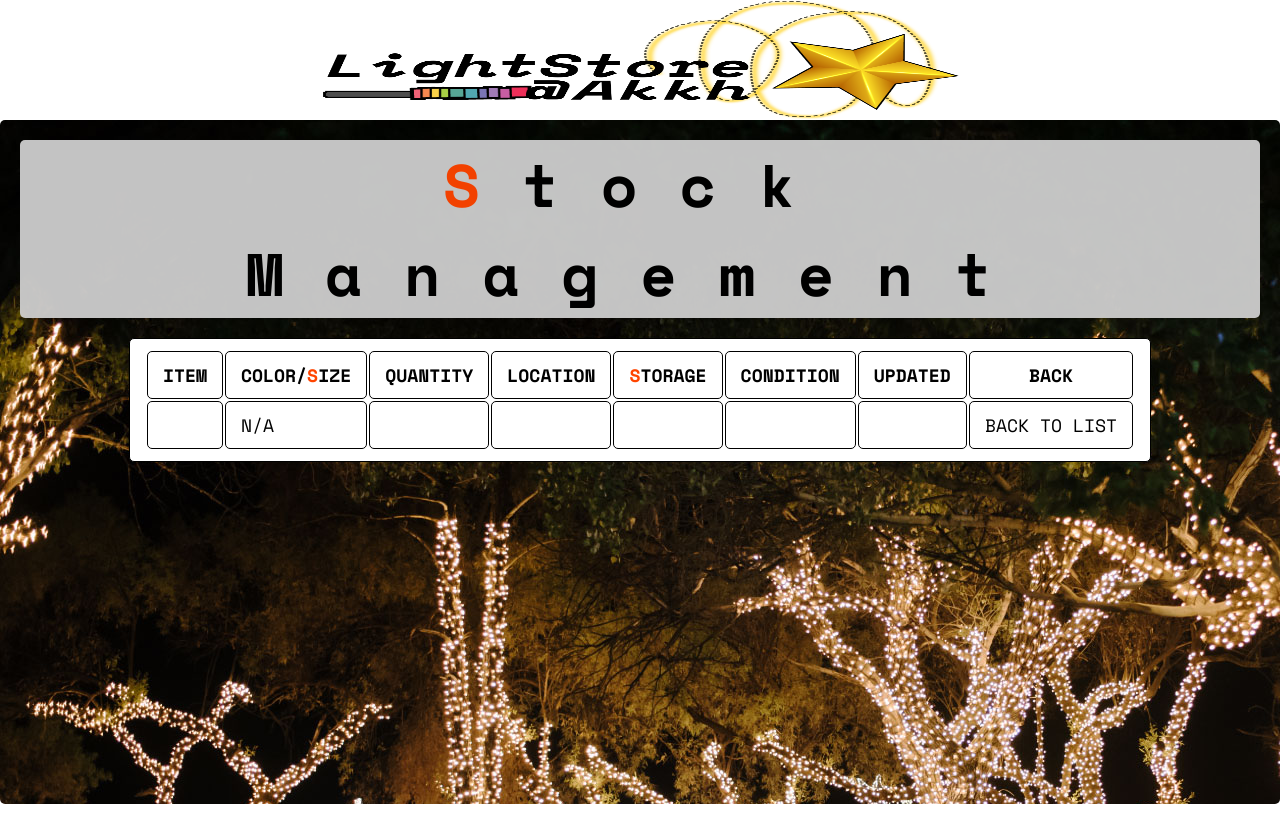
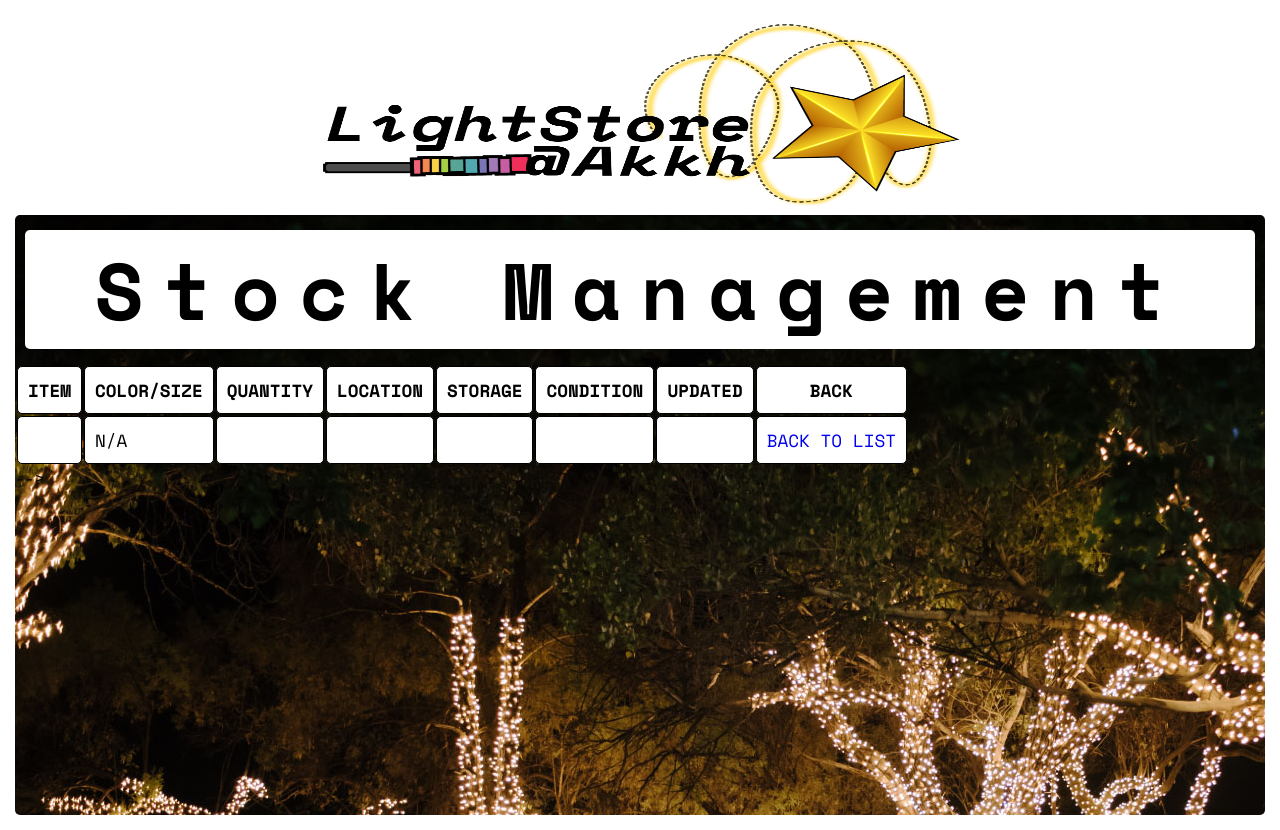
Before and after one commit to akayela/lights, a Django app: template templates/store/stock_detail.html in a window 1280 px wide. Before the commit the page ends 804 px from the top, so only its background shows below. Run offline with Django 5.2, Linux system fonts and the light colour scheme; the template is opened without the code that fills it, so the values that code supplies are empty; some libraries are stand-ins or nearby versions.

Commit message:
using grid for most of layout

```diff
--- a/static/css/base.css
+++ b/static/css/base.css
@@ -72,22 +72,31 @@ body {
 .main {
     background-image: url("../images/trees.jpg");
     height: 83vh;
-    padding: var(--padding-small);
+    margin-top: 25px;
     border-radius: var(--radius-small);
 }
 
-.content-wrapper {
-    padding: var(--padding-small);
+/* .content-wrapper {
+    padding-top: var(--padding-small);
 }
+*/
 
 .content{
     display:flex;
     flex-direction: row;
     justify-content: space-between;
 }
+
+.list-wrapper {
+    display: grid;
+    grid-template-columns: 3fr 8fr;
+    grid-template-rows: 1fr;
+    grid-gap: var(--padding-small);
+}
+
 .left {
-    width: 20%;
     display: flex;
+    opacity: 90%;
     flex-direction: column;
     background-color: var(--secondary-bg-color);
     border-radius: var(--radius-small);
@@ -177,10 +186,9 @@ span {
 }
 
 .right {
-    width: 75%;
     opacity: 95%;
     display: flex;
-    justify-content: stretch;
+    justify-content: center;
     border-radius: var(--radius-small);
 }
 
--- /dev/null
+++ b/static/css/base1.css
@@ -0,0 +1,199 @@
+* {
+margin: 0;
+padding: 0;
+box-sizing: border-box;
+}
+
+html {
+    margin: 15px;
+    font-family: 'space mono', monospace;
+}
+
+.body {
+    font-size: 62.5%;
+    font-size: 1.8rem;
+    font-weight: 500;
+
+}
+.container {
+display: grid;
+grid-template-rows: 25vh 75vh;
+}
+
+.hero{
+    display: flex;
+    align-items: center;
+    justify-content: center;
+}
+
+.hero-logo {
+    height: 23vh;
+    width: 50vw;
+}
+
+.main-background {
+    background-image: url('../images/trees.jpg');
+    border-radius: 5px;
+}
+.main{
+    display: grid;
+    grid-template-rows: 15% 80%;
+    border-radius: 5px;
+}
+
+.main-heading {
+    background-color: white;
+    margin: 15px 10px;
+    display: block;
+    font-size: 2.5rem;
+    font-weight: 700;
+    letter-spacing: 1.2rem;
+    text-align: center;
+    border-radius: 5px;
+}
+
+.list-wrapper {
+    margin: 0 10px;
+    display: grid;
+    grid-template-columns: 2fr 8fr;
+    grid-template-rows: 1fr;
+    grid-gap: 10px;
+}
+
+.left {
+    margin-top: 3px;
+    display: grid;
+    grid-template-rows: 5fr 7fr;
+    grid-template-columns: 1fr;
+    border-radius: 5px;
+    background-color: white;
+    border: 1px solid black;
+    border-radius: 5px;
+    padding: 10px;
+    font-size: 1.1rem;
+
+}
+
+.search {
+    display: grid;
+    grid-template-rows: 1fr 3fr;
+    grid-gap: 10px;
+}
+
+.search-button-group {
+    display: grid;
+    grid-template-rows: 1fr 1fr;
+    grid-gap: 5px;
+    height: 50%;
+
+}
+
+#search-input-box {
+    height: 40px;
+border-radius: 5px;
+}
+
+.search-buttons {
+    display: flex;
+    flex-direction: row;
+    align-items: center;
+    justify-content: space-between;
+}
+
+#search-button{
+    background-color: #c30045;
+    border-radius: 5px;
+    opacity: 95%;
+}
+
+#export{
+    background-color: #009c4d;
+    border-radius: 5px;
+}
+
+.search-buttons2 {
+    display: flex;
+    flex-direction: row;
+    align-items: center;
+    justify-content: space-between;
+}
+
+.list-button {
+    padding: 10px 30px;
+    font-size: large;
+}
+
+.list-link {
+    padding: 5px 15px;
+    font-size: larger;
+    border: 1px solid black;
+    border-radius: 5px;
+    color: black;
+}
+
+#refresh-link{
+    background-color: #df3600;
+    border-radius: 5px;
+}
+
+#add-new-link{
+    background-color: #65c900;
+    border-radius: 5px;
+}
+
+.messages h2 {
+font-size: x-large;
+font-weight: bold;
+letter-spacing: 1.5rem;
+text-align: center;
+}
+
+
+.right {
+    display: flex;
+    justify-content: center;
+    align-items: center;
+}
+
+.right > table, th, td {
+    background-color: white;
+    border: 1px solid black;
+    border-radius: 5px;
+    padding: 10px;
+    font-size: 1.1rem;
+}
+
+a:link, :visited, :hover, :active {
+    text-decoration: none;
+}
+
+.table-button-link {
+    font-weight: bold;
+    font-size: larger;
+}
+
+.table-button-link:hover {
+font-weight: bolder;
+font-size: x-large;
+}
+
+
+#issue-link{
+    color: #c30045 ;
+}
+
+#receive-link {
+    color: #00e772 ;
+}
+
+#details-link {
+    color: #65c900 ;
+}
+
+#update-link {
+    color: #df3600 ;
+}
+
+#delete-link {
+    color: red ;
+}
--- a/templates/_base.html
+++ b/templates/_base.html
@@ -11,7 +11,7 @@ href="https://fonts.googleapis.com/css2?family=Space+Mono:ital,
 wght@0,400;0,700;1,400;1,700&display=swap"
 rel="stylesheet">
     <!-- CSS only -->
-    <link rel="stylesheet" href="{% static 'css/base.css' %}">
+    <link rel="stylesheet" href="{% static 'css/base1.css' %}">
 </head>
 <body>
     <div class="container">
@@ -19,18 +19,19 @@ rel="stylesheet">
                <img class="hero-logo" src="{% static 'images/LiggiefeesLogo.png' %}">
 
          </div>
-
+         <div class="main-background" >
         <div class="main">
             <div class="content-wrapper">
             <div class="main-heading">
                 <h1 class="heading"><span>S</span>tock Management</h1>
                 </div>
-            <div class="content">
+                <!--<div class="content">-->
 
             {% block content %}
             {% endblock content %}
+            <!__</div>-->
         </div>
-        </div>
+         </div>
     </div>
     </div>
    <script src="{% static 'js/base.js' %}"></script>
```
Also changed, not shown: templates/store/stock_list.html (+23 -18 lines).
